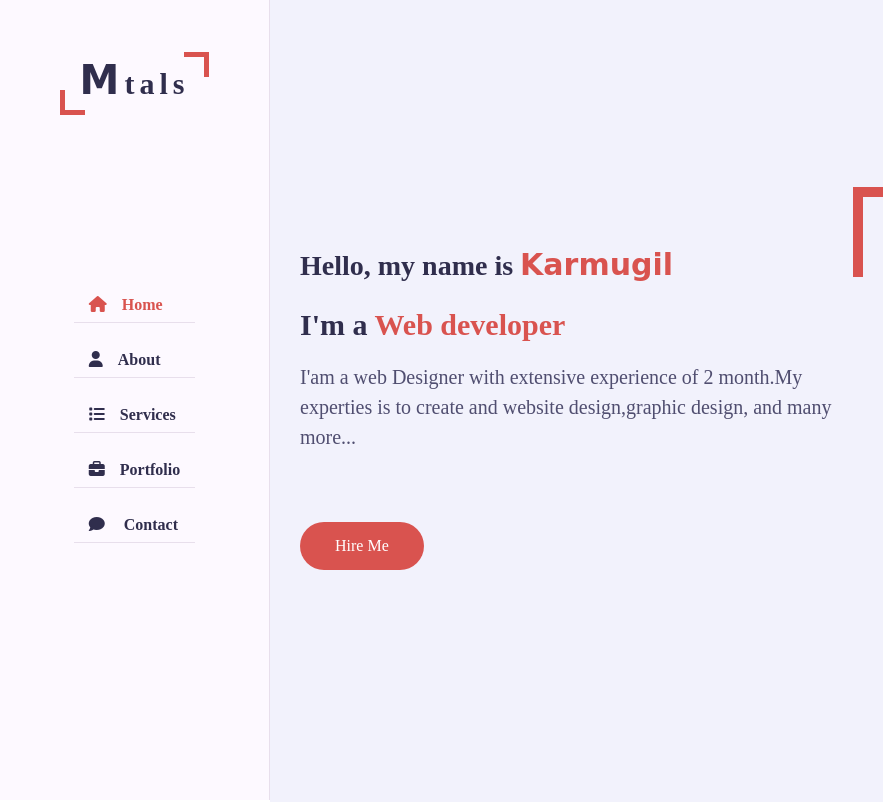
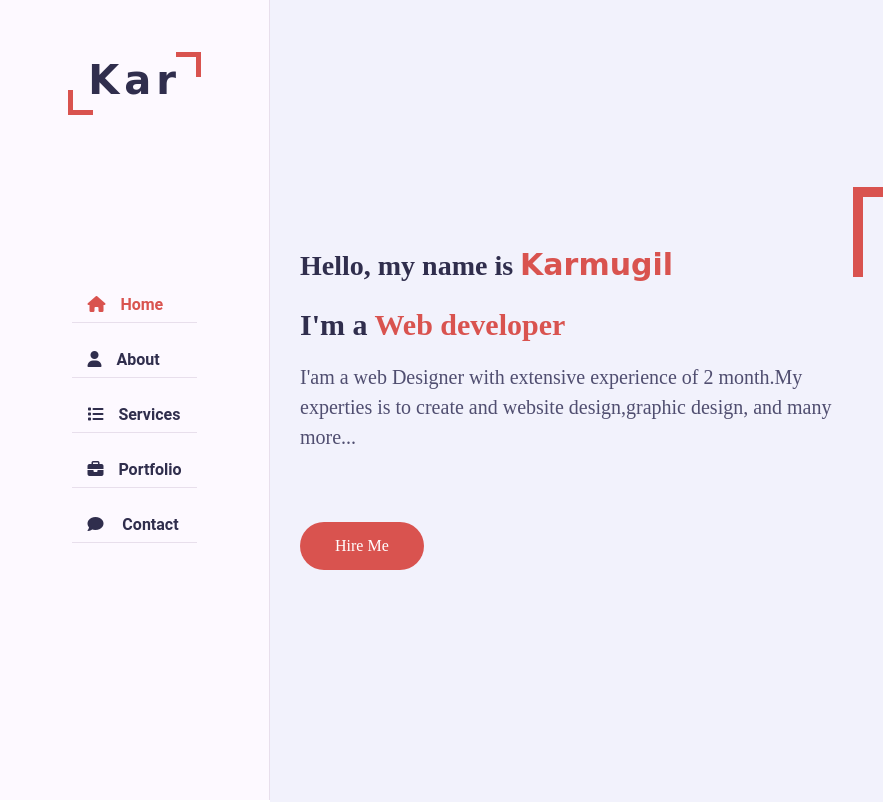
Before and after one commit to KKarmugil/Portfolio, a plain HTML site: page index.html in a window 1280 px wide. Shown: the top 802 px of the page, 0-883 px from the left. Drawn offline with nearby package versions, Linux system fonts and the light colour scheme; a web font is replaced by a local one.

Commit message:
index.html

```diff
--- a/css/style.css
+++ b/css/style.css
@@ -29,7 +29,6 @@ body
     outline: none;
     text-decoration: none;
     box-sizing: border-box;
-
 }
 ::before::after
 {
@@ -733,3 +732,7 @@ color: var(--skin-color);
         max-width: 100%;
     }
 }
+#fontss{
+    font-family: 'Roboto', sans-serif;
+
+}
--- a/index.html
+++ b/index.html
@@ -23,12 +23,12 @@
         <!-- asides -->
         <div class="aside">
             <div class="logo">
-                <a href="#"><span>m</span>tals</a>
+                <a href="#"><span>Kar</span></a>
             </div>
             <div class="nav-toggler">
                 <span></span>
             </div>
-            <ul class="nav">
+            <ul class="nav" id="fontss">
                 <li><a href="#home" class="active"><i class="fa fa-home"></i>Home</a></li>
                 <li><a href="#about"><i class="fa fa-user"></i>About</a></li>
                 <li><a href="#services"><i class="fa fa-list"></i>Services</a></li>
@@ -56,7 +56,7 @@
                             <a href="#contact" class="btn hire-me">Hire Me</a>
                         </div>
                         <div class="home-img padd-15">
-                            <img src="https://c6oxm85c.cloudimg.io/width/1200/png-lossless.fgaussian0.foil1/https://az617363.vo.msecnd.net/imgmodels/models/MD10004394/toni_img42c054de04969df05ee618d5eaf01e1e99_thumb_crop171ab53770ac976f6eff0d9fe8f4a35c_thumb.jpg" alt="">
+                            <img src="https://wallpapercave.com/dwp1x/wp7658357.jpg" alt="Image loading">
                         </div>
                     </div>
                 </div>
@@ -108,7 +108,7 @@
                                     </div>
                                     <div class="row">
                                         <div class="buttons padd-15">
-                                            <a href="#" class="btn">Download CV</a>
+                                            <a href="https://www.w3docs.com/snippets/html/how-to-redirect-a-web-page-in-html.html" class="btn">Download CV</a>
                                             <a href="#contact" class="btn hire-me">Hire me</a>
                                         </div>
                                     </div>
@@ -436,7 +436,7 @@
                                     </div>
                                 </div>
                                 <div class="row">
-                                    <div class="form-item col-12 padd-15">
+                                    <div class="form-item col-12 padd-15 ">
                                         <div class="form-group">
                                             <input type="text" class="form-control" placeholder="Subject">
                                         </div>
```
